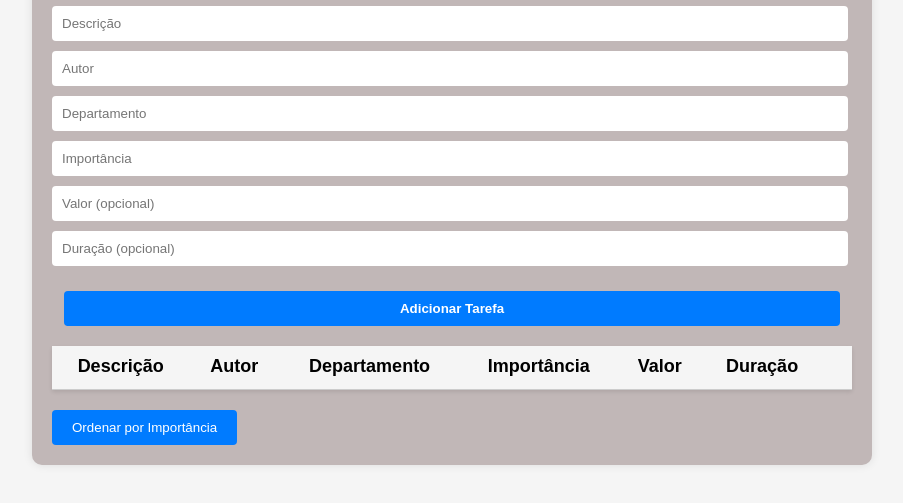
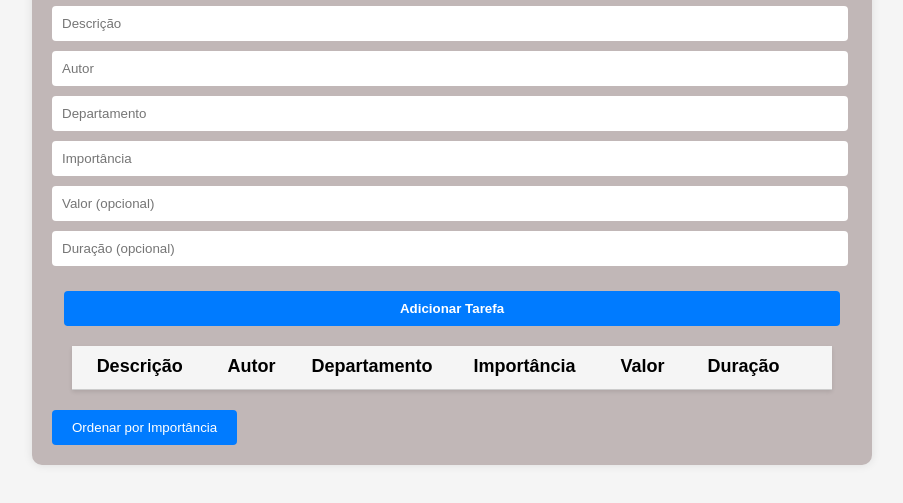
Before and after one commit to thiagogilcamargo/cp1-2, a plain HTML site: page exercicio-listadetaraefas/index.html in a window 1280 px wide. Shown: the part 149-652 px from the top of the page, without its empty margins (188-1091 px from the left). Drawn offline with Linux system fonts and the light colour scheme.

Commit message:
melhorias na tabela

```diff
--- a/exercicio-listadetaraefas/styles/style.css
+++ b/exercicio-listadetaraefas/styles/style.css
@@ -46,23 +46,26 @@ h1 {
 .table-list {
     width: 100%;
     border-collapse: collapse;
-    margin: 0 auto; /* Centraliza horizontalmente */
+    margin: 0 auto;
     margin-top: 20px;
-    background-color: #ffffff; /* Fundo branco para destacar a tabela */
-    box-shadow: 0px 2px 4px rgba(0, 0, 0, 0.1); /* Sombra sutil para dar destaque */
-    margin: 20px auto 0; /* Espaçamento acima da tabela */
+    background-color: #ffffff;
+    box-shadow: 0px 2px 4px rgba(0, 0, 0, 0.1);
+    margin: 20px auto 0;
+    overflow-x: auto; /* Adiciona rolagem horizontal se necessário */
+    max-width: calc(100% - 40px);
 }
 
 /* Estilos das células da tabela */
 .table-list th,
 .table-list td {
     padding: 12px;
-    text-align: center; /* Centraliza horizontalmente */
+    text-align: center;
     border-bottom: 1px solid #ccc;
-    height: 10px;
-    vertical-align: middle; /* Centraliza verticalmente */
+    vertical-align: middle;
     padding-top: 10px;
     font-size: 18px;
+    word-wrap: break-word;
+    max-width: 100px; /* Defina um valor adequado para a largura máxima das células */
 }
 
 /* Estilos da última célula da tabela */
```
